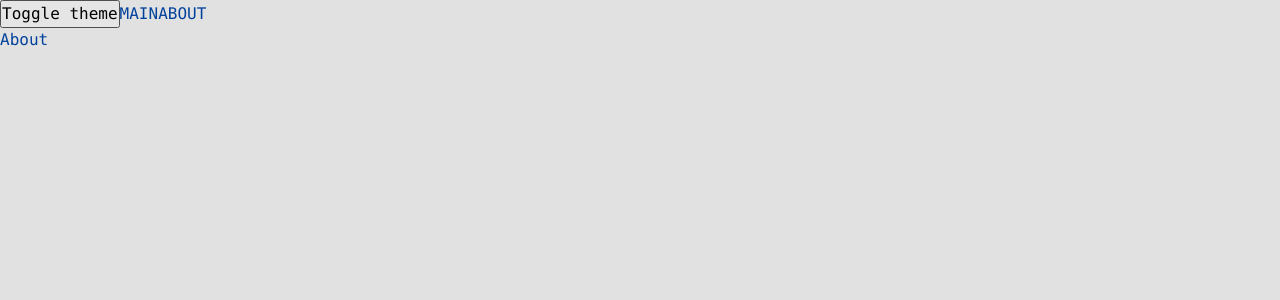
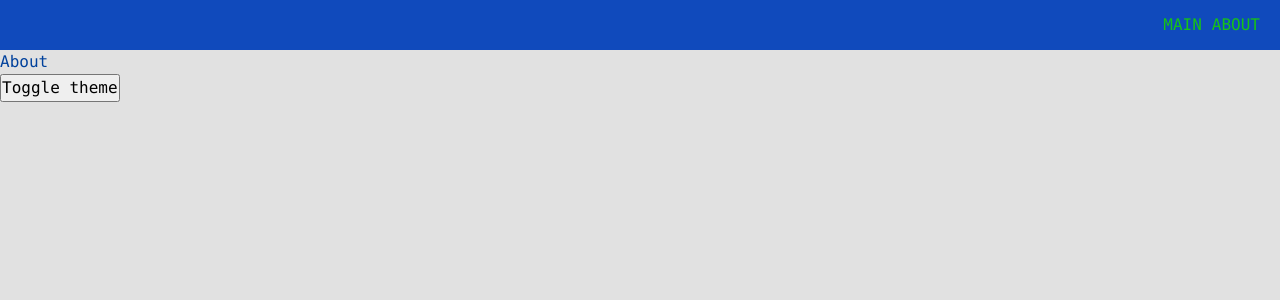
Before and after one commit to pros2s/middle-project, a React app: page /about in a window 1280 px wide. Shown: the top 300 px of the page. Built offline with nearby package versions, Linux system fonts and the light colour scheme.

Commit message:
navbar widget and ui links

```diff
--- a/src/app/App.tsx
+++ b/src/app/App.tsx
@@ -1,8 +1,9 @@
 import { FC } from 'react';
-import { Link } from 'react-router-dom';
 
 import { useThemes } from 'app/providers/ThemesProvider';
 import { RoutesProvieder } from 'app/providers/RoutesProvider';
+
+import { Navbar } from 'widgets/Navbar';
 
 import { classNames } from 'shared/lib/classNames/classNames';
 
@@ -12,12 +13,10 @@ const App: FC = () => {
   const { theme, toggleTheme } = useThemes();
 
   return (
-    <div className={classNames('app', [theme], {})}>
+    <div className={classNames('app', [theme])}>
+      <Navbar />
+      <RoutesProvieder />
       <button onClick={toggleTheme}>Toggle theme </button>
-      <Link to={'/'}>MAIN</Link>
-      <Link to={'/about'}>ABOUT</Link>
-
-      <RoutesProvieder />
     </div>
   );
 };
--- a/src/app/providers/RoutesProvider/index.ts
+++ b/src/app/providers/RoutesProvider/index.ts
@@ -1,2 +1,2 @@
-export { routesConfig } from './config/RoutesConfig';
-export { default as RoutesProvieder } from './ui/RoutesProvieder';
+export { routesConfig } from './config/routesConfig';
+export { default as RoutesProvieder } from './ui/RoutesProvider';
--- a/src/app/providers/RoutesProvider/ui/RoutesProvieder.tsx
+++ b/src/app/providers/RoutesProvider/ui/RoutesProvider.tsx
@@ -3,7 +3,7 @@ import { Route, Routes } from 'react-router-dom';
 
 import { routesConfig } from '../config/routesConfig';
 
-const RoutesProvieder: FC = () => {
+const RoutesProvider: FC = () => {
   return (
     <Suspense fallback={<div>Loading...</div>}>
       <Routes>
@@ -15,4 +15,4 @@ const RoutesProvieder: FC = () => {
   );
 };
 
-export default RoutesProvieder;
+export default RoutesProvider;
--- a/src/app/styles/themes/dark.scss
+++ b/src/app/styles/themes/dark.scss
@@ -1,6 +1,10 @@
 .app.dark {
   --bg-color: rgb(16, 74, 188);
+  --inverted-bg-color: rgb(225, 225, 225);
 
   --primary-color: rgb(22, 195, 22);
   --secondary-color: rgb(5, 186, 5);
+
+  --inverted-primary-color: rgb(0, 65, 156);
+  --inverted-secondary-color: rgb(0, 116, 225);
 }
--- a/src/app/styles/themes/normal.scss
+++ b/src/app/styles/themes/normal.scss
@@ -1,6 +1,10 @@
 .app.light {
   --bg-color: rgb(225, 225, 225);
+  --inverted-bg-color: rgb(16, 74, 188);
 
   --primary-color: rgb(0, 65, 156);
   --secondary-color: rgb(0, 116, 225);
+
+  --inverted-primary-color: rgb(22, 195, 22);
+  --inverted-secondary-color: rgb(5, 186, 5);
 }
--- a/src/app/styles/variables/global.scss
+++ b/src/app/styles/variables/global.scss
@@ -8,4 +8,6 @@
   --font-size-l: 24px;
   --font-line-l: 36px;
   --font-l: var(--font-size-l) / var(--font-line-l) var(--font-family-main);
+
+  --navbar-height: 50px
 }
--- a/src/shared/lib/classNames/classNames.ts
+++ b/src/shared/lib/classNames/classNames.ts
@@ -1,9 +1,13 @@
 type Mode = Record<string, boolean | string>;
 
-export const classNames = (mainClass: string, otherClasses: string[], mods: Mode): string =>
+export const classNames = (
+  mainClass: string,
+  otherClasses: string[] = [],
+  mods: Mode = {},
+): string =>
   [
     mainClass,
-    ...otherClasses,
+    ...otherClasses.filter(Boolean),
     ...Object.entries(mods)
       .filter(([, key]) => Boolean(key))
       .map(([className]) => className),
--- /dev/null
+++ b/src/shared/ui/AppLink/AppLink.module.scss
@@ -0,0 +1,7 @@
+.primary {
+  color: var(--inverted-primary-color);
+}
+
+.secondary {
+  color: var(--inverted-secondary-color);
+}
--- /dev/null
+++ b/src/shared/ui/AppLink/AppLink.tsx
@@ -0,0 +1,26 @@
+import { FC } from 'react';
+import { Link, LinkProps } from 'react-router-dom';
+
+import { classNames } from 'shared/lib/classNames/classNames';
+
+import cls from './AppLink.module.scss';
+
+export enum AppLinkTheme {
+  PRIMARY = 'primary',
+  SECONDARY = 'secondary',
+}
+
+interface AppLinkProps extends LinkProps {
+  theme?: AppLinkTheme;
+  className?: string;
+}
+
+export const AppLink: FC<AppLinkProps> = (props) => {
+  const { className, theme = AppLinkTheme.PRIMARY, children, to, ...restProps } = props;
+
+  return (
+    <Link to={to} className={classNames(cls.AppLink, [className, cls[theme]])} {...restProps}>
+      {children}
+    </Link>
+  );
+};
--- /dev/null
+++ b/src/widgets/Navbar/index.ts
@@ -0,0 +1 @@
+export { Navbar } from './ui/Navbar';
--- /dev/null
+++ b/src/widgets/Navbar/ui/Navbar.module.scss
@@ -0,0 +1,19 @@
+.Navbar {
+  width: 100%;
+  height: var(--navbar-height);
+
+  padding: 20px;
+
+  display: flex;
+  align-items: center;
+
+  background: var(--inverted-bg-color);
+}
+
+.links {
+  margin-left: auto;
+
+  a {
+    margin-left: 10px;
+  }
+}
--- /dev/null
+++ b/src/widgets/Navbar/ui/Navbar.tsx
@@ -0,0 +1,25 @@
+import { FC } from 'react';
+
+import { classNames } from 'shared/lib/classNames/classNames';
+import { AppLink, AppLinkTheme } from 'shared/ui/AppLink/AppLink';
+
+import cls from './Navbar.module.scss';
+
+interface NavbarProps {
+  className?: string;
+}
+
+export const Navbar: FC<NavbarProps> = ({ className }) => {
+  return (
+    <div className={classNames(cls.Navbar, [className])}>
+      <div className={cls.links}>
+        <AppLink theme={AppLinkTheme.PRIMARY} to={'/'}>
+          MAIN
+        </AppLink>
+        <AppLink theme={AppLinkTheme.PRIMARY} to={'/about'}>
+          ABOUT
+        </AppLink>
+      </div>
+    </div>
+  );
+};
```
